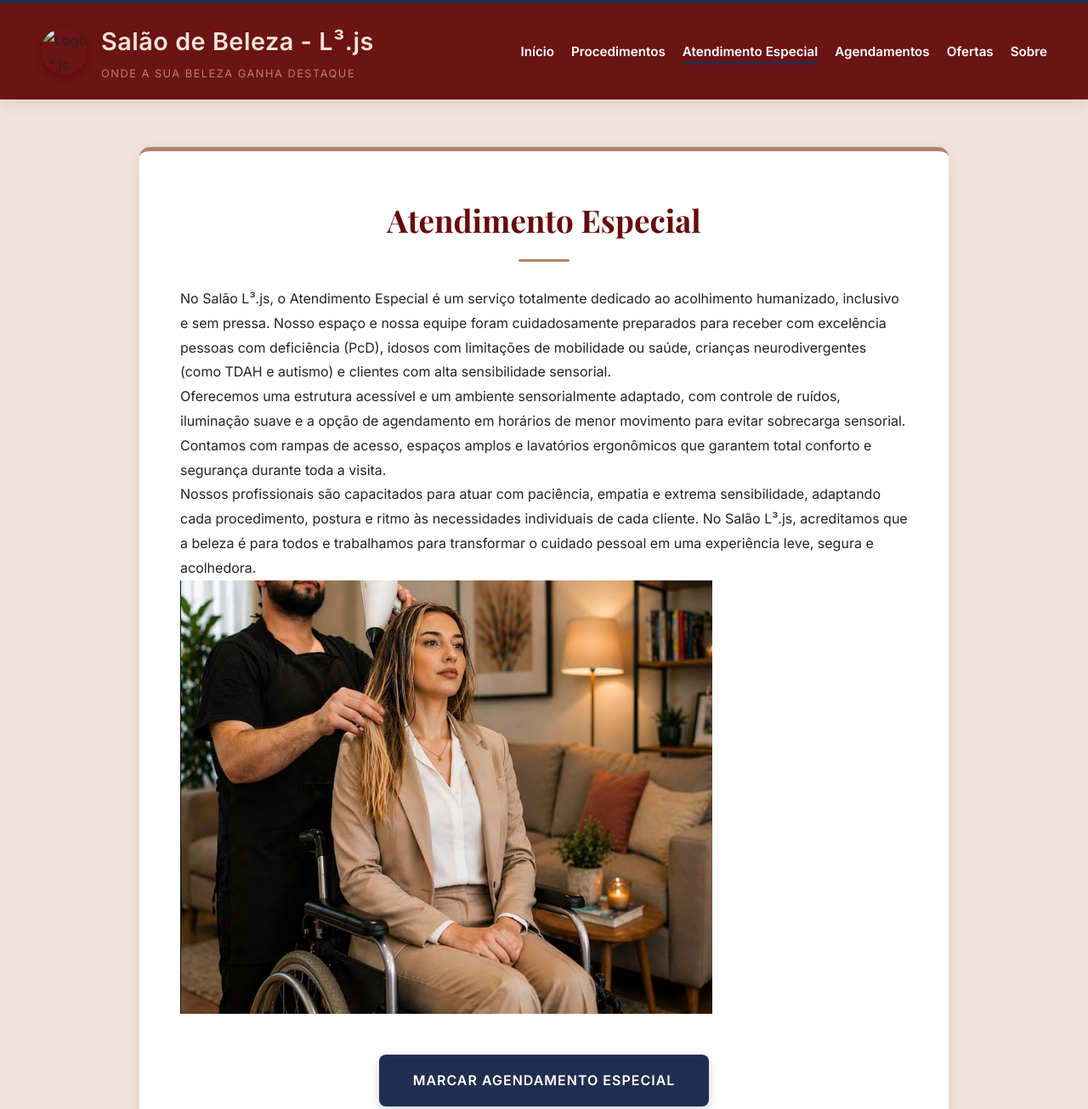
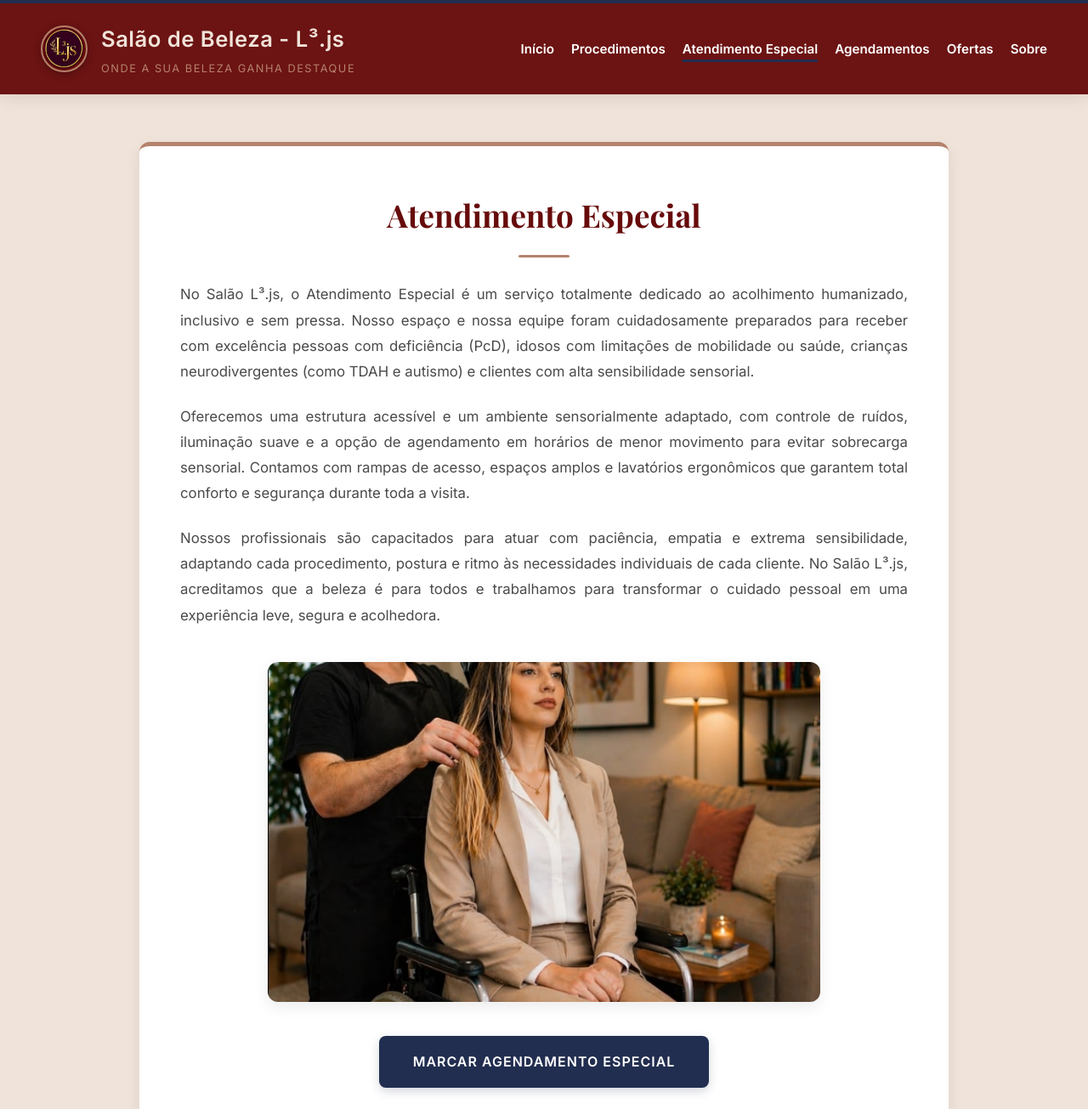
Before and after one commit to Lanazareth/Projetos_L--js, a plain HTML site: page Arquivos/atendimento_especial.html in a window 1280 px wide. Shown: the top 1305 px of the page at 85% size. Drawn offline with nearby package versions, Linux system fonts and the light colour scheme; a web font is replaced by a local one.

Commit message:
atualizações

```diff
--- a/Arquivos/atendimento_especial.html
+++ b/Arquivos/atendimento_especial.html
@@ -3,14 +3,14 @@
 <head>
     <meta charset="UTF-8">
     <meta name="viewport" content="width=device-width, initial-scale=1.0">
-    <link rel="stylesheet" href="style_pcd.css">
+    <link rel="stylesheet" href="style/style_pcd.css">
     <link rel="shortcut icon" href="icon.jpeg" type="image/x-icon">
-    <title> Salão de Beleza - L³.js</title>
+    <title>Salão de Beleza - L³.js</title>
 </head>
 <body>
     <header>
         <div class="logo">
-    <img src="logo_home.png" alt="Logo L³.js" class="logo-img">
+            <img src="imagens_videos/logo_home.png" alt="Logo L³.js" class="logo-img">
             <div class="logo-text">
                 <h1>Salão de Beleza - L³.js</h1>
                 <p>Onde a sua beleza ganha Destaque</p>
@@ -27,33 +27,35 @@
             </ul>
         </nav>
     </header>
+
     <main>
-        <section id="atendimento Especial">
+        <section id="atendimento-especial">
             <article>
                 <h2>Atendimento Especial</h2>
+                <div class="texto-introducao">
                     <p>No Salão L³.js, o Atendimento Especial é um serviço totalmente dedicado ao acolhimento humanizado, inclusivo e sem pressa. Nosso espaço e nossa equipe foram cuidadosamente preparados para receber com excelência pessoas com deficiência (PcD), idosos com limitações de mobilidade ou saúde, crianças neurodivergentes (como TDAH e autismo) e clientes com alta sensibilidade sensorial.</p>
                     <p>Oferecemos uma estrutura acessível e um ambiente sensorialmente adaptado, com controle de ruídos, iluminação suave e a opção de agendamento em horários de menor movimento para evitar sobrecarga sensorial. Contamos com rampas de acesso, espaços amplos e lavatórios ergonômicos que garantem total conforto e segurança durante toda a visita.</p>
                     <p>Nossos profissionais são capacitados para atuar com paciência, empatia e extrema sensibilidade, adaptando cada procedimento, postura e ritmo às necessidades individuais de cada cliente. No Salão L³.js, acreditamos que a beleza é para todos e trabalhamos para transformar o cuidado pessoal em uma experiência leve, segura e acolhedora.</p>
+                </div>
 
-            <img src="imagens_videos/img_atendimento_especial.jpeg" alt="img_ATENDIMENTO_ESPECIAL">
-
-            <!-- Botão de Agendamento adicionado aqui -->
+                <!-- Envolto em div para centralização perfeita no CSS -->
+                <div class="galeria-especial">
+                    <img src="imagens_videos/img_atendimento_especial.jpeg" alt="Atendimento Especial PcD">
+                </div>
 
                 <div class="container-btn-agendar">
                     <a href="Agendamentos.html" class="btn-agendar">Marcar Agendamento Especial</a>
                 </div>
-
             </article>
         </section>
     </main>
+
     <footer>
         <p>&copy; 2026 L³.js. Todos os direitos reservados.</p>
         <div class="social-icons">
             <a href="https://www.instagram.com/salao.l3js/" target="_blank" rel="noopener noreferrer">Instagram</a>
-            <a href="https://wa.me5519995734253/?text=Olá,%20gostaria%20de%20saber%20mais%20sobre%20os%20serviços!" target="_blank" rel="noopener noreferrer">WhatsApp</a>
+            <a href="https://wa.me/5519995734253?text=Olá,%20gostaria%20de%20saber%20mais%20sobre%20os%20serviços!" target="_blank" rel="noopener noreferrer">WhatsApp</a>
         </div>
-    </footer>
-
     </footer>
 </body>
 </html>
--- a/Arquivos/style_pcd.css
+++ b/Arquivos/style/style_pcd.css
@@ -11,7 +11,7 @@
   --color-blue-cta: #222E50;   /* Azul Noite */
 
   --text-dark: #232323;
-  --text-muted: #4A4A4A;       /* Levemente mais escuro para garantir alta acessibilidade/legibilidade */
+  --text-muted: #4A4A4A;
   --font-heading: 'Playfair Display', Georgia, serif;
   --font-body: 'Inter', sans-serif;
 
@@ -60,20 +60,21 @@ header {
   flex-direction: row;
   align-items: center;
   gap: 1rem;
-  flex-shrink: 0; /* Impede que a logo seja esmagada */
+  flex-shrink: 0;
 }
 
 .logo-img {
   width: 55px;
   height: 55px;
-  min-width: 55px; /* Mantém o tamanho fixo da imagem */
+  min-width: 55px;
   min-height: 55px;
   border-radius: 50%;
   object-fit: cover;
-  border: none;
+  border: 2px solid var(--color-brown);
   box-shadow: 0 2px 10px rgba(0, 0, 0, 0.3);
   display: block;
   flex-shrink: 0;
+  background-color: var(--color-wine-dark);
 }
 
 .logo-text {
@@ -82,9 +83,10 @@ header {
 }
 
 .logo h1 {
-  font-size: 1.8rem;
+  font-size: 1.6rem;
   color: var(--bg-main);
   letter-spacing: 0.5px;
+  white-space: nowrap;
 }
 
 .logo p {
@@ -179,29 +181,30 @@ article h2::after {
     text-align: justify;
 }
 
-/* Container de Centralização da Imagem */
+/* Centralização da Imagem da Galeria */
 .galeria-especial {
     display: flex;
     justify-content: center;
     align-items: center;
-    margin-top: 2.5rem;
+    margin: 2.5rem 0;
     width: 100%;
 }
 
 .galeria-especial img {
     display: block;
-    margin: 0 auto;
     width: 100%;
-    max-width: 600px;
+    max-width: 650px;
     height: auto;
+    max-height: 400px;
+    object-fit: cover;
     border-radius: var(--radius-md);
-    box-shadow: var(--shadow-sm);
+    box-shadow: var(--shadow-md);
     transition: var(--transition);
 }
 
 .galeria-especial img:hover {
-    transform: translateY(-5px);
-    box-shadow: var(--shadow-md);
+    transform: translateY(-4px);
+    box-shadow: 0 10px 20px rgba(0, 0, 0, 0.15);
 }
 
 /* ==========================================================================
@@ -209,7 +212,7 @@ article h2::after {
    ========================================================================== */
 .container-btn-agendar {
     text-align: center;
-    margin: 2.5rem 0 3rem 0;
+    margin: 2.5rem 0 1rem 0;
 }
 
 .btn-agendar {
@@ -265,10 +268,6 @@ footer p {
   margin-left: auto;
 }
 
-.footer-circles {
-  display: none;
-}
-
 .social-icons a {
   text-decoration: none;
   color: var(--bg-main);
```
Also changed, not shown: Arquivos/Agendamentos.html (+2 -2 lines), Arquivos/Ofertas.html (+2 -2 lines), Arquivos/Sobre.html (+2 -2 lines), Arquivos/indexHome.html (+2 -2 lines), Arquivos/procedimento.html (+2 -2 lines), Arquivos/style/style_agendamento.css (renamed from Arquivos/style_agendamento.css), Arquivos/style/style_home.css (renamed from Arquivos/style_home.css), Arquivos/style/style_ofertas.css (renamed from Arquivos/style_ofertas.css), Arquivos/style/style_procedimentos.css (renamed from Arquivos/style_procedimentos.css), Arquivos/style/style_sobre.css (renamed from Arquivos/style_sobre.css). Lines whose indentation alone changed are shown as unchanged.
